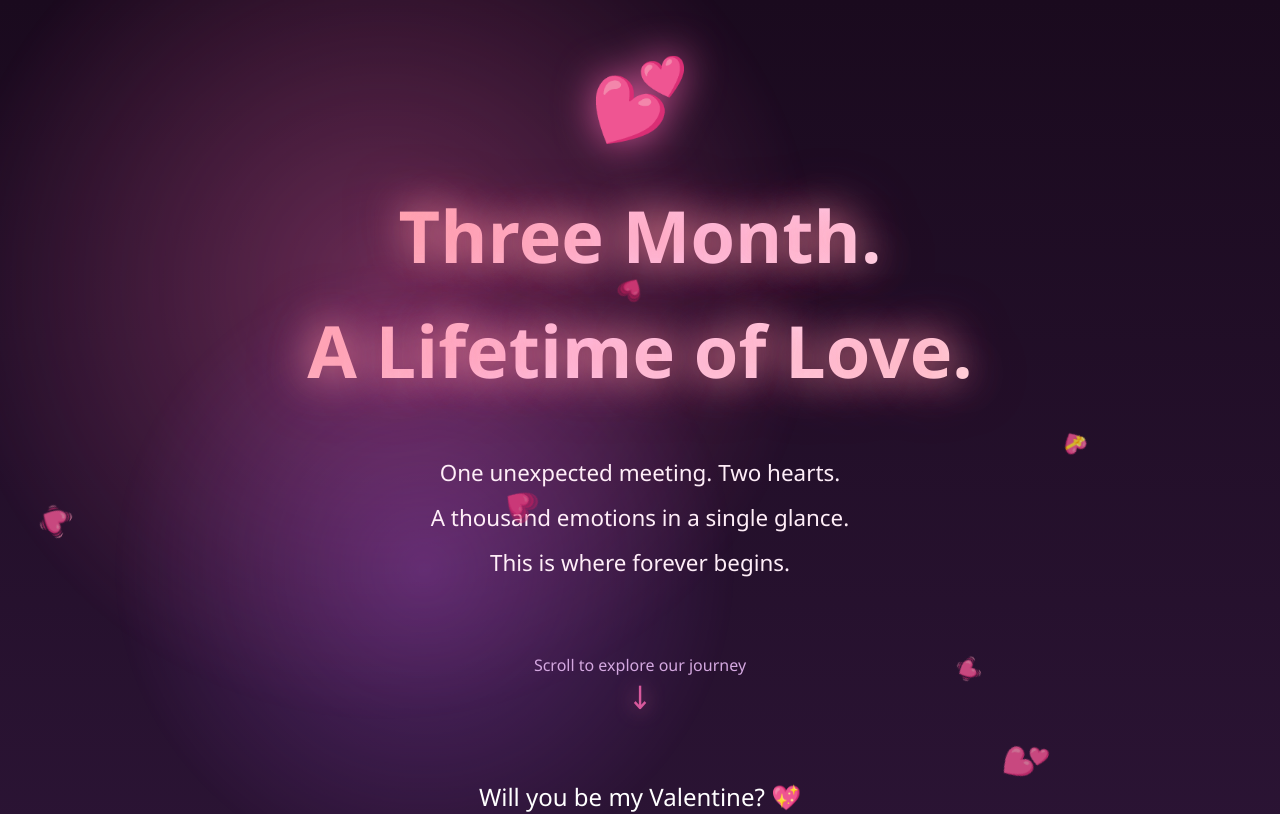
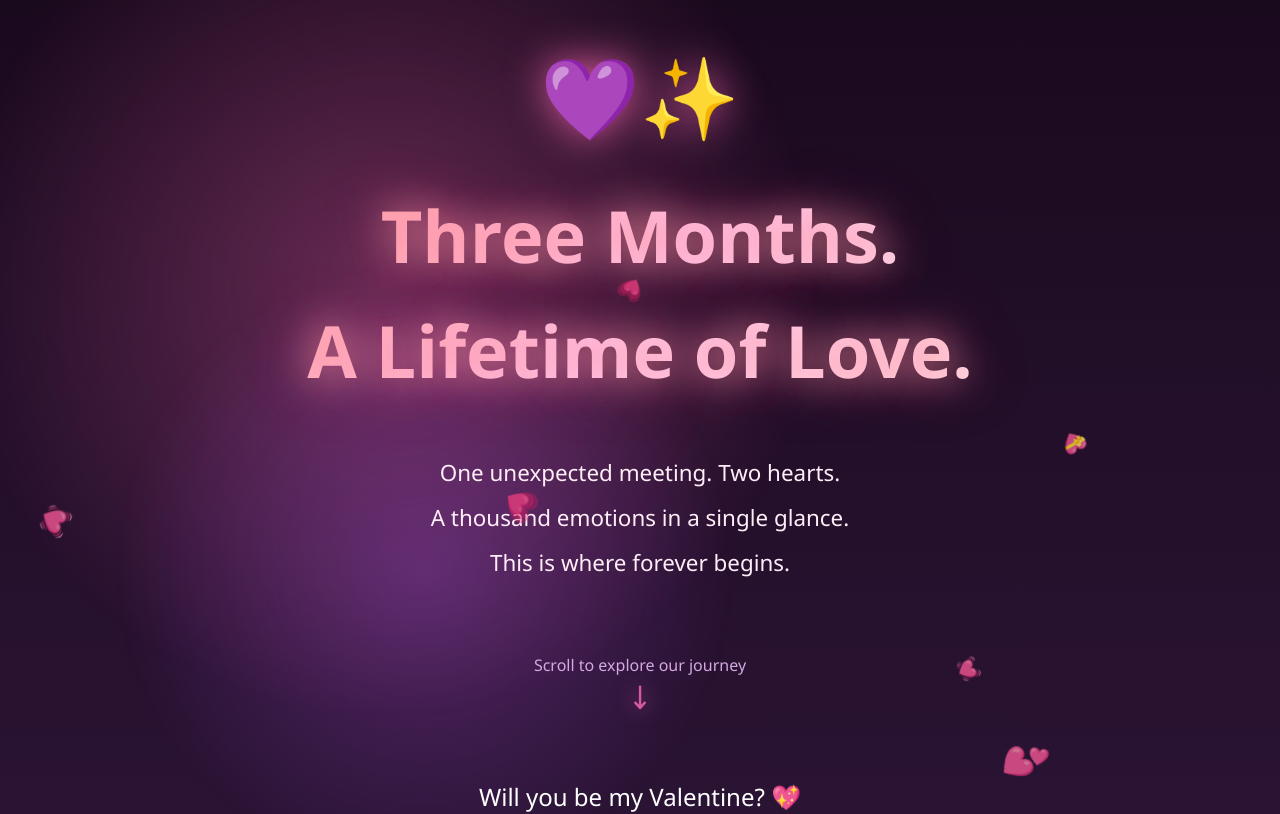
Before and after one commit to JAYASURYA-24/lovable-web, a React (Vite) app: page / in a window 1280 px wide. Shown: the top 814 px of the page. Built offline with nearby package versions, Linux system fonts and the light colour scheme.

Commit message:
hero final update

```diff
--- a/src/components/Hero.jsx
+++ b/src/components/Hero.jsx
@@ -19,10 +19,10 @@ function Hero() {
     <section className="hero">
       <div className={`hero-content ${visible ? "visible" : ""}`}>
         {/* ===== EXISTING CONTENT (UNCHANGED) ===== */}
-        <div className="hero-heart-icon">💕</div>
+        <div className="hero-heart-icon">💜✨</div>
 
         <h1 className="hero-title">
-          Three Month.
+          Three Months.
           <br />A Lifetime of Love.
         </h1>
 
```
